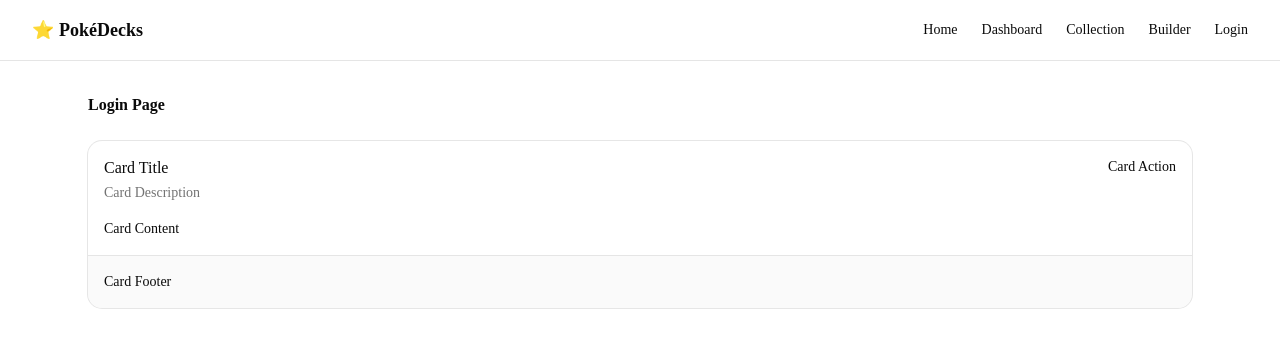
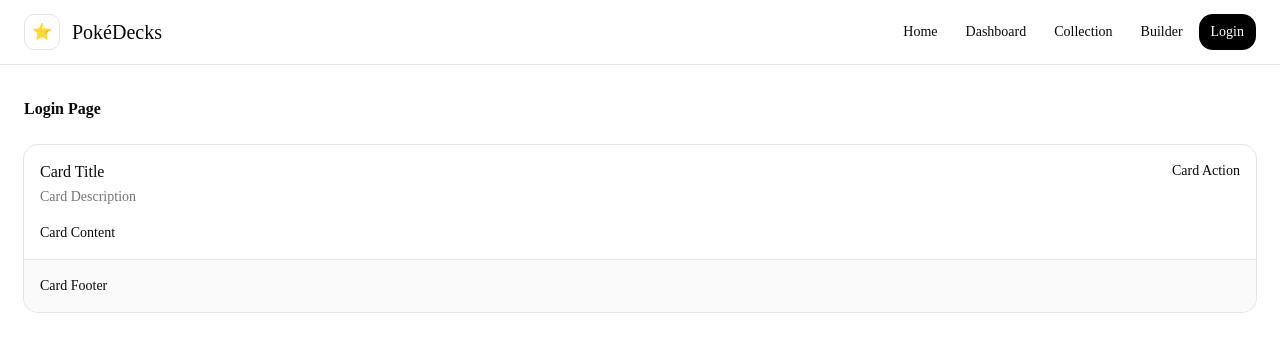
Before and after one commit to christine8122/PokeDeck, a Next.js app: page /login in a window 1280 px wide. Shown: the top 352 px of the page. Built offline with nearby package versions, Linux system fonts and the light colour scheme.

Commit message:
add active state styling to navbar links

```diff
--- a/src/components/custom/Container.tsx
+++ b/src/components/custom/Container.tsx
@@ -1,6 +1,6 @@
 export default function Container({ children }: { children: React.ReactNode }) {
   return (
-    <div className="mx-auto w-full max-w-6xl px-6 py-8">
+    <div className="mx-auto w-full max-w-[1440px] px-6 py-8">
       {children}
     </div>
   );
--- a/src/components/custom/Navbar.tsx
+++ b/src/components/custom/Navbar.tsx
@@ -1,4 +1,7 @@
+"use client";
+
 import Link from "next/link";
+import { usePathname } from "next/navigation";
 
 const navLinks = [
   { href: "/", label: "Home" },
@@ -9,22 +12,44 @@ const navLinks = [
 ];
 
 export default function Navbar() {
+  const pathname = usePathname();
+
   return (
-    <nav className="flex items-center justify-between border-b border-border px-8 py-4">
-      <Link href="/" className="text-lg font-bold">
-        ⭐ PokéDecks
+    <nav className="border-b border-border bg-white">
+      <div className="mx-auto flex h-16 w-full max-w-[1440px] items-center px-6">
+
+        {/* PokéDecks Logo */}
+        <Link href="/" className="flex items-center gap-3">
+          <span className="flex h-9 w-9 items-center justify-center rounded-lg border">
+            ⭐
+          </span>
+
+          <span className="text-xl font-medium">
+            PokéDecks
+          </span>
         </Link>
 
-      <div className="flex items-center gap-6">
-        {navLinks.map((link) => (
+        {/* Navigation Links */}
+        <div className="ml-auto flex items-center gap-1">
+          {navLinks.map((link) => {
+            const isActive = pathname === link.href;
+
+            return (
               <Link
                 key={link.href}
                 href={link.href}
-            className="text-sm font-medium text-foreground hover:text-pink-500 transition-colors"
+                className={`rounded-xl px-3 py-2 text-sm font-medium transition-colors ${
+                  isActive
+                    ? "bg-black text-white"
+                    : "text-foreground hover:text-pink-500"
+                }`}
               >
                 {link.label}
               </Link>
-        ))}
+            );
+          })}
+        </div>
+
       </div>
     </nav>
   );
```
Lines whose indentation alone changed are shown as unchanged.
